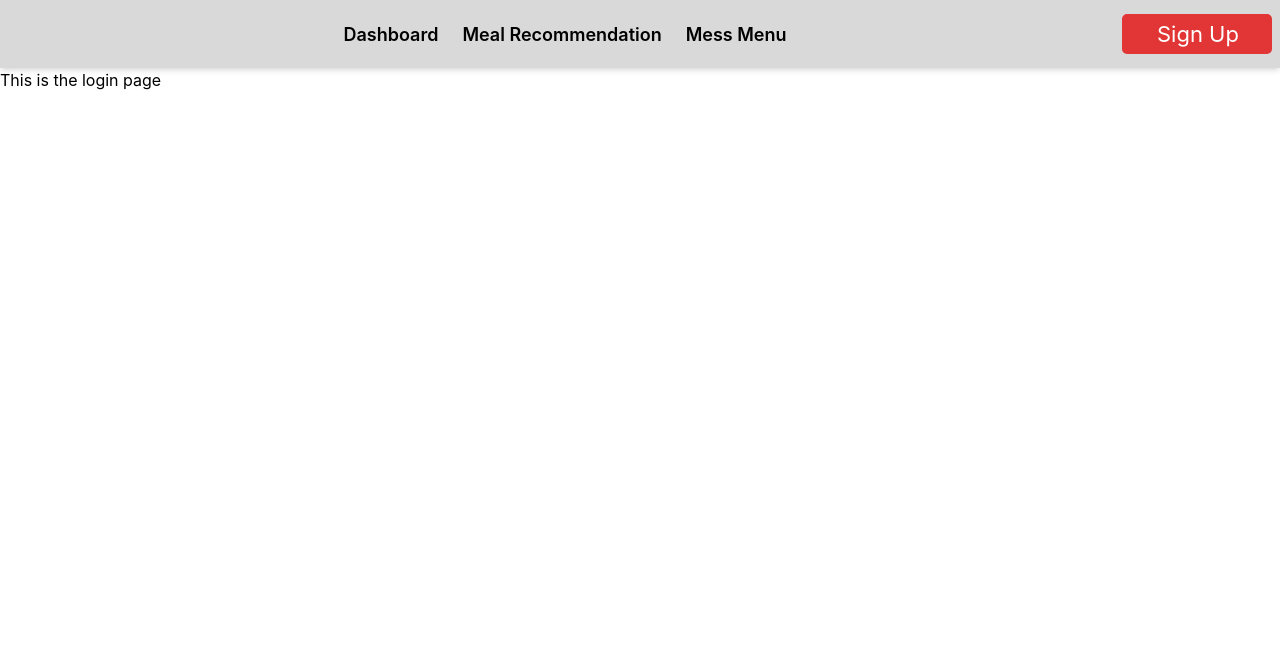
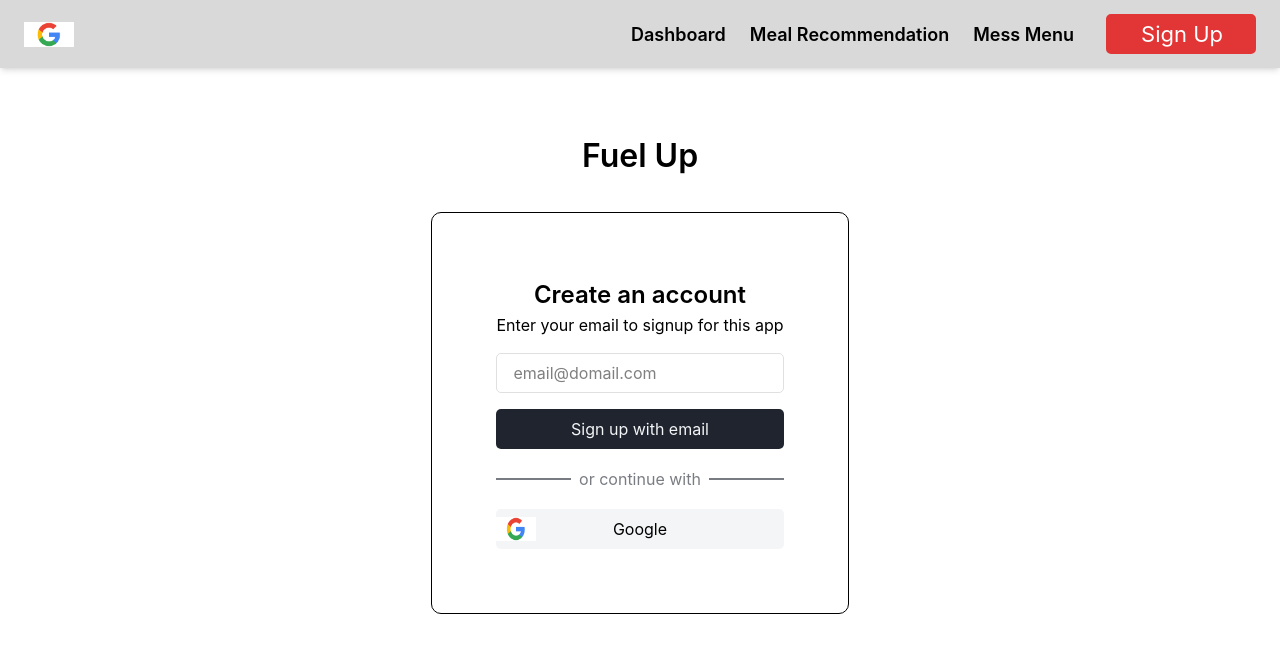
Before and after one commit to Nina-the-coder/FuelUp, a React (Vite) app in the folder frontend/: page /signup in a window 1280 px wide. Shown: the top 652 px of the page. Built offline with nearby package versions, Linux system fonts and the light colour scheme.

Commit message:
Made the design of login page

```diff
--- a/frontend/src/components/Navbar.jsx
+++ b/frontend/src/components/Navbar.jsx
@@ -2,6 +2,7 @@ import React, { useState } from "react";
 import { Link, useNavigate } from "react-router-dom";
 import VariantButton from "./VariantButton";
 import Icon from "./Icon.jsx";
+import googleicon from "../assets/googleicon.png";
 
 const Navbar = () => {
   const [navOpen, setNavOpen] = useState(false);
@@ -25,11 +26,12 @@ const Navbar = () => {
         >
           <Icon name="menu" />
         </button>
-        {/* <div className="h-auto w-[50px] flex justify-center items-center lg:ml-4">
-          <img src={Logo} alt="FuelUp" />
-        </div> */}
+        <div className="h-auto w-[50px] flex justify-center items-center lg:ml-4">
+          <img src={googleicon} alt="FuelUp" />
+        </div>
       </div>
 
+      <div className="flex mx-4">
         <div className="hidden lg:flex items-center gap-6 px-8">
           <ul className="flex space-x-6 text-[18px] font-semibold items-center">
             <li>
@@ -57,6 +59,7 @@ const Navbar = () => {
           size="large"
           text="Sign Up"
         />
+      </div>
 
       {/* Mobile Nav Menu */}
       {navOpen && (
@@ -68,10 +71,7 @@ const Navbar = () => {
               </Link>
             </li>
             <li>
-              <Link
-                to="/meal-recommendation"
-                onClick={() => setNavOpen(false)}
-              >
+              <Link to="/meal-recommendation" onClick={() => setNavOpen(false)}>
                 Meal Recommendation
               </Link>
             </li>
--- a/frontend/src/pages/Login.jsx
+++ b/frontend/src/pages/Login.jsx
@@ -1,9 +1,39 @@
-import React from 'react';
+import React from "react";
+import Icon from "../components/Icon";
+import googleicon from "../assets/googleicon.png";
 
 const Login = () => {
-    return (
-        <div>This is the login page</div>
-    );
+  return (
+    <div className="h-vh flex flex-col justify-center items-center p-16">
+      <div className="text-[2rem] font-semibold mb-8">Fuel Up</div>
+
+      {/* main form */}
+      <div className="flex flex-col border p-16 rounded-2xl bg-white">
+        <div className="flex flex-col items-center">
+          <div className="text-[1.5rem] font-semibold ">Create an account</div>
+          <div className="text-[1rem] mb-4 ">Enter your email to signup for this app</div>
+        </div>
+
+        <div className="flex flex-col gap-4">
+          <input
+            className="border h-[40px] rounded-xl px-4 py-0.5 border-card-bg/80"
+            placeholder="email@domail.com"
+          />
+          <button className="w-full h-[40px] bg-text text-bg rounded-xl px-2 py-0.5 hover:bg-text/90 hover:cursor-pointer">Sign up with email</button>
+          <div className="flex items-center text-text/60 my-0.5">
+            <div className="flex-grow h-0 border"></div>
+            <div className="mx-2">or continue with</div>
+            <div className="flex-grow h-0 border"></div>
+          </div>
+          <button className="w-full h-[40px] py-0.5 flex items-center justify-between bg-bg/90 rounded-xl hover:border hover:cursor-pointer ">
+            <img className="w-[40px] h-[24px] flex-shrink-0" src={googleicon} alt="G" />
+            <div className="">Google</div>
+            <div className="w-[40px]"></div>
+          </button>
+        </div>
+      </div>
+    </div>
+  );
 };
 
 export default Login;
```
Also changed, not shown: frontend/src/assets/googleicon.png (added). Lines whose indentation alone changed are shown as unchanged.
